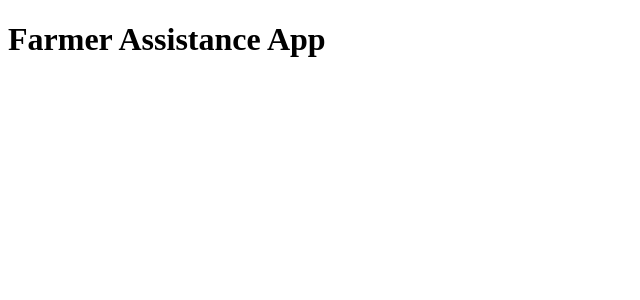
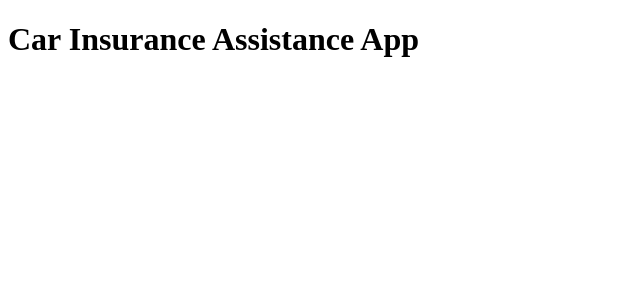
Before and after one commit to geekysrm/rdbms-project, a React (Create React App) app: page / in a window 1280 px wide. Shown: the top 300 px of the page, without its empty margins (0-640 px from the left). Built offline with nearby package versions, Linux system fonts and the light colour scheme.

Commit message:
Changed app name

```diff
--- a/src/App.js
+++ b/src/App.js
@@ -4,7 +4,7 @@ class App extends Component {
   render() {
     return (
       <div className="App">
-        <h1>Farmer Assistance App</h1>
+        <h1>Car Insurance Assistance App</h1>
       </div>
     );
   }
```
